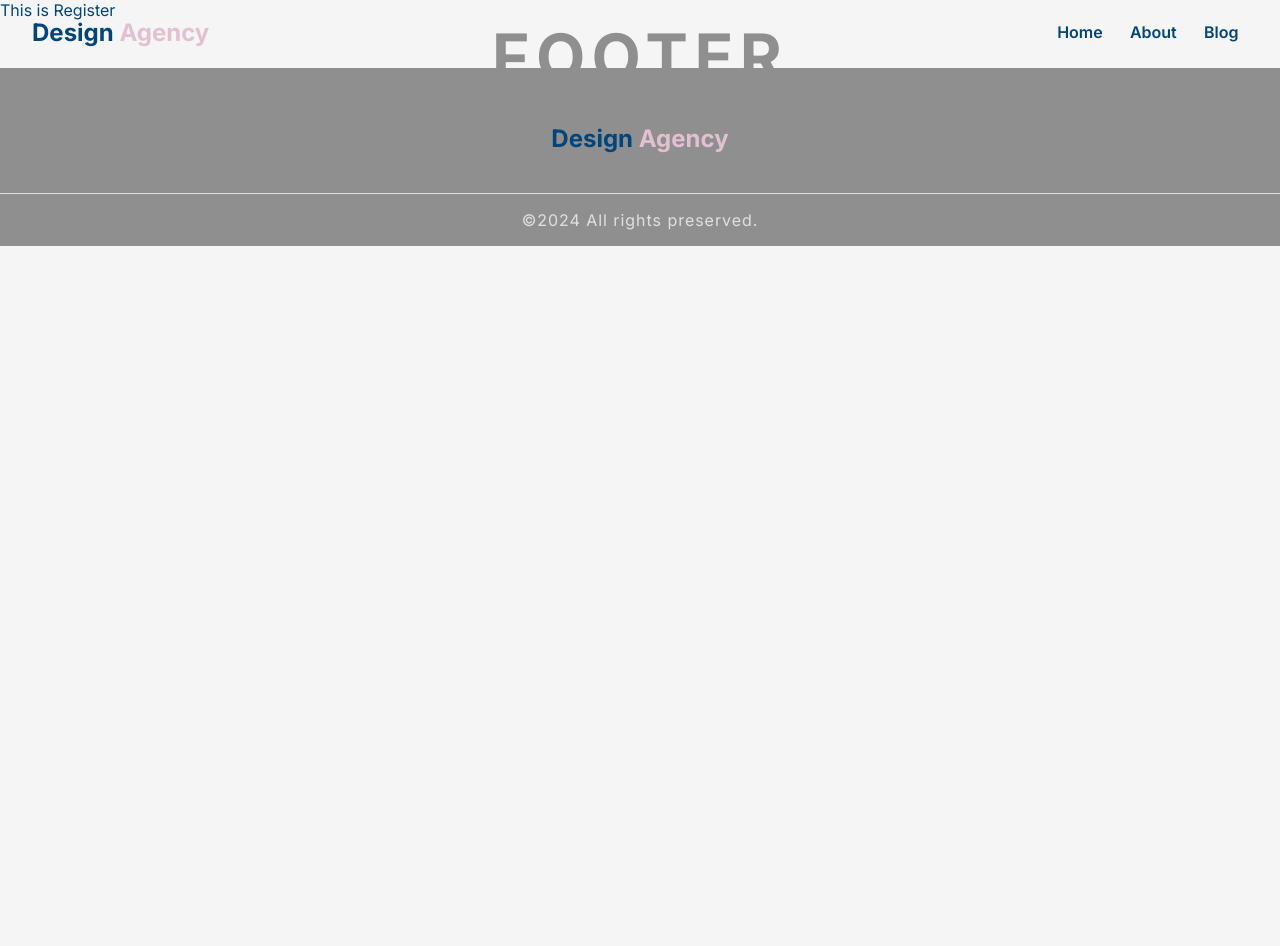
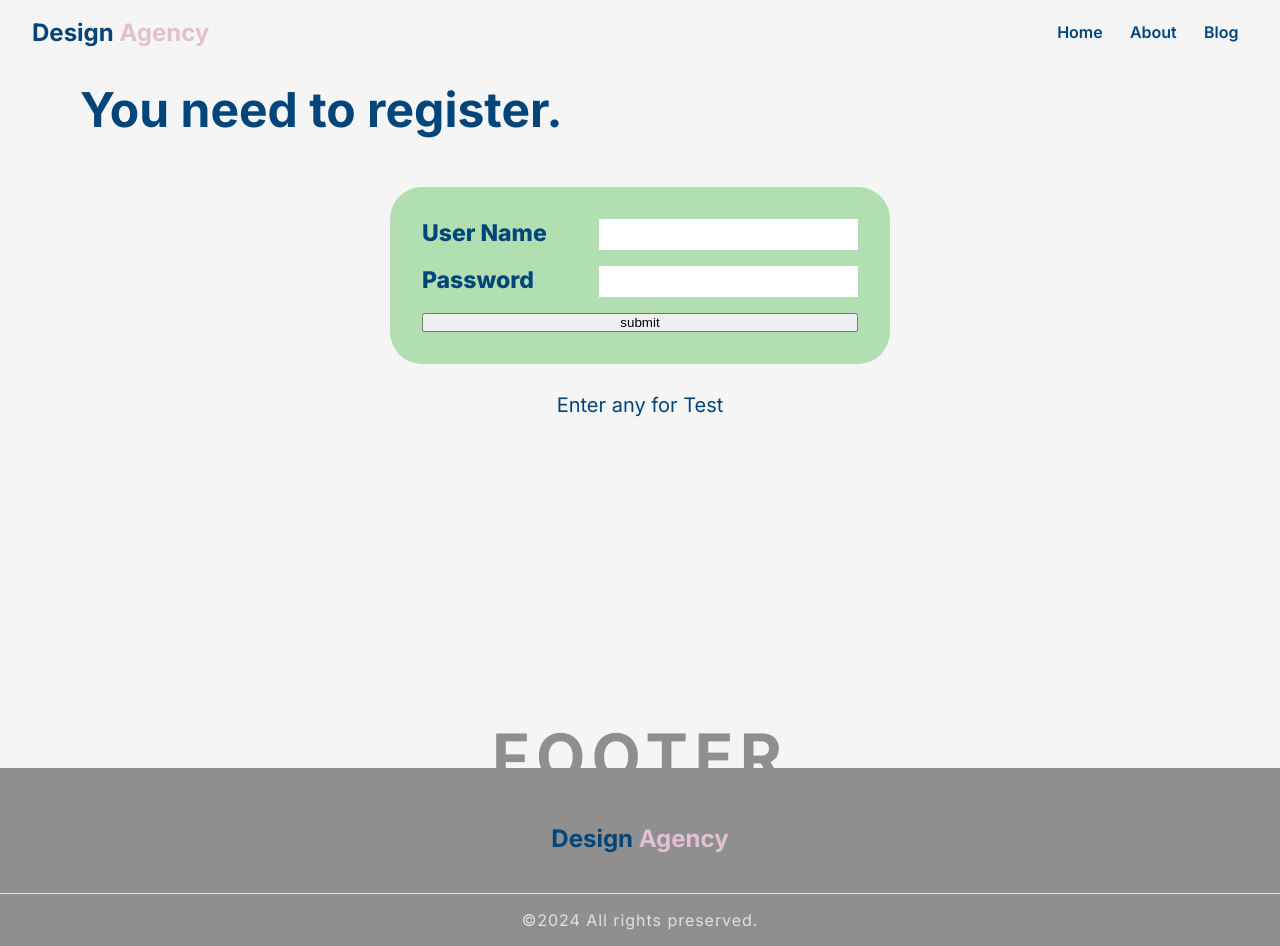
Before and after one commit to heshamabdelazim/Design-Agency, a Next.js app: page /register in a window 1280 px wide. Before the commit the page ends 800 px from the top, so only its background shows below. Built offline with nearby package versions, Linux system fonts and the light colour scheme.

Commit message:
after adding registering

```diff
--- a/lib/data.js
+++ b/lib/data.js
@@ -40,6 +40,12 @@ export const allDevelopers = [
   },
 ];
 
+// export let user = { name: "world" };
+export let user = null;
+export const upDateUser = (name, password) => {
+  user = { name, password };
+};
+
 // export const getDevs = async () => {
 //   try {
 //     connectToDb(); //if there is connection the function will stop. but if no connection make a connection
--- a/src/app/(auth)/register/page.jsx
+++ b/src/app/(auth)/register/page.jsx
@@ -1,7 +1,52 @@
-import React from "react";
+"use client";
+import React, { useContext, useState } from "react";
+import styles from "./register.module.css";
+import { upDateUser, user } from "../../../../lib/data";
+import { useRouter } from "next/navigation";
 
 const Register = () => {
-  return <div>This is Register</div>;
+  let [name, setName] = useState();
+  let [password, setPassword] = useState();
+
+  const router = useRouter();
+  const submitHandler = (e) => {
+    e.preventDefault();
+    upDateUser(name, password);
+    router.replace("/");
+    console.log(user);
+  };
+
+  return (
+    <div className={`container`}>
+      <h2 className={styles.head}>You need to register.</h2>
+      <form
+        action=""
+        className={styles.form}
+        besodo="Enter any for Test"
+        onSubmit={(e) => {
+          submitHandler(e);
+        }}
+      >
+        <div className={styles.line}>
+          <label htmlFor="name">User Name</label>
+          <input
+            type="text"
+            id="name"
+            onChange={(e) => setName(e.target.value)}
+          />
+        </div>
+        <div className={styles.line}>
+          <label htmlFor="pass">Password</label>
+          <input
+            type="password"
+            id="pass"
+            onChange={(e) => setPassword(e.target.value)}
+          />
+        </div>
+        <input type="submit" value="submit" />
+      </form>
+    </div>
+  );
 };
 
 export default Register;
--- /dev/null
+++ b/src/app/(auth)/register/register.module.css
@@ -0,0 +1,44 @@
+.head{
+    font-size: 3rem;
+}
+
+.form{
+    background-color: rgb(178, 223, 178);
+    padding: 2rem;
+    display: flex;
+    flex-direction: column;
+    gap: 1rem;
+    border-radius: 2rem;
+    width: 500px;
+    margin: auto;
+    margin-top: 3rem;
+    position: relative;
+}
+
+.form::before{
+    content: attr(besodo);
+    position: absolute;
+    bottom: -30%;
+    left: 50%;
+    transform: translateX(-50%);
+    font-size: 20px;
+}
+
+.line {
+    display: flex;
+    justify-content: space-around;
+    gap: 3rem;
+}
+.line :where(input, label){
+    flex: 1;
+}
+.line input{
+    padding: 0.5rem 0;
+    flex: 2;
+    border: none;
+}
+
+.line label{
+    font-weight: 800;
+    font-size: 23px;
+}
--- a/src/app/layout.js
+++ b/src/app/layout.js
@@ -2,6 +2,7 @@ import { Inter } from "next/font/google";
 import "./globals.css";
 import Nav from "@/components/navbar/nav";
 import Footer from "@/components/footer/footer";
+import { user } from "../../lib/data";
 
 const inter = Inter({ subsets: ["latin"] });
 
--- a/src/components/navbar/nav.jsx
+++ b/src/components/navbar/nav.jsx
@@ -1,11 +1,15 @@
 "use client";
 import Links from "./links/Links";
 import styles from "./navbar.module.css";
-import { useEffect, useRef } from "react";
+import { useEffect, useRef, useState } from "react";
 import Logo from "../logo/logo";
+import { user } from "../../../lib/data";
+import { useRouter } from "next/navigation";
 
 const Nav = () => {
   const navParent = useRef();
+  const [userName, setUserName] = useState();
+  const router = useRouter();
   useEffect(() => {
     window.addEventListener("scroll", () => {
       window.scrollY > 0
@@ -13,10 +17,10 @@ const Nav = () => {
         : (navParent.current.style.backgroundColor = "transparent");
     });
   });
+
   return (
     <div className={styles.container} ref={navParent}>
       <Logo />
-
       <div className={styles.links}>
         <Links />
       </div>
```
Also changed, not shown: src/app/blog/page.jsx (+8 -2 lines), src/app/page.jsx (+9 -2 lines), src/middleware.ts (+21 -9 lines), src/components/context/context.js (added).
